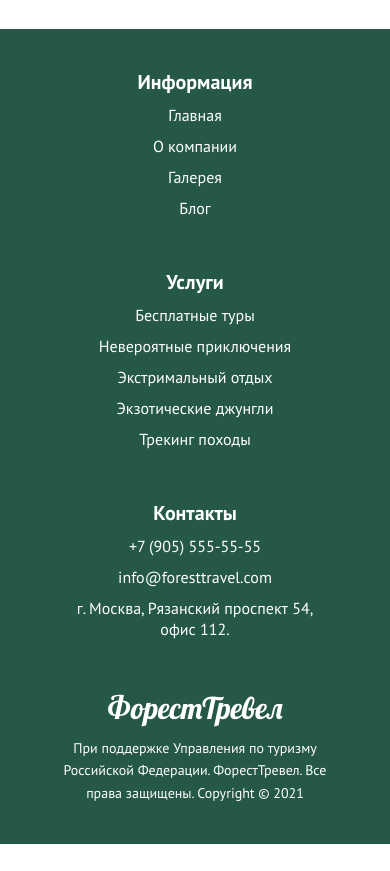
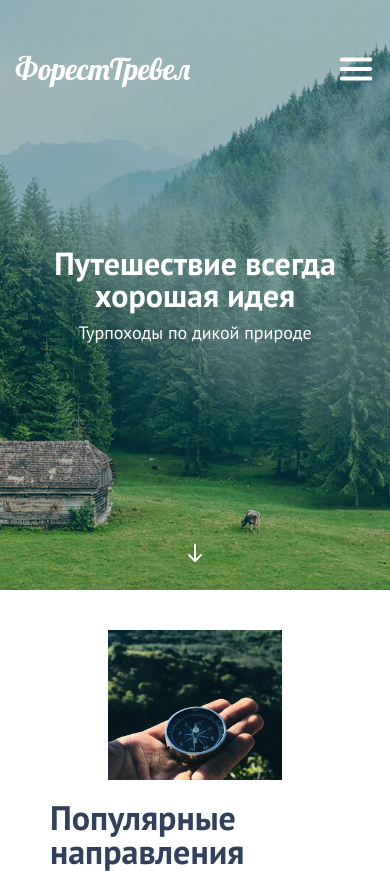
Before and after one commit to vulpes91/forest-travel-study-case, a plain HTML site: page index.html in a window 390 px wide. Shown: the top 871 px of the page. Before the commit the page ends 844 px from the top, so only its background shows below. Drawn offline with Linux system fonts and the light colour scheme.

Commit message:
адаптив + резинвоая вёрстка отдельных блоков

```diff
--- a/index.html
+++ b/index.html
@@ -35,7 +35,7 @@
 
 <body>
 
-    <header class="header none">
+    <header class="header">
         <!-- начало главного экрана-->
         <div class="header-top">
             <!-- содержит логотип, навигацию-->
@@ -67,7 +67,7 @@
         </a>
     </header> <!-- конец главного экрана-->
 
-    <main class="main none">
+    <main class="main">
         <!-- главная секция-->
         <div class="container">
             <article class="main-row">
--- a/styles/media.css
+++ b/styles/media.css
@@ -11,12 +11,14 @@
         height: 590px;
     }
 
+
+
     .header-top, .header-content {
     display: flex;
     justify-content: space-between;
     align-items: center;
 
-    width: 870px;
+    width: 100%;
     padding-left: 15px;
     padding-right: 15px;
     margin: 0 auto;
@@ -118,7 +120,7 @@
 /* -----------------------------------mobile landscape----------------------------------- */
 @media (max-width:899px) {
     .container {
-        width: 600px;
+        width: 100%;
     }
     .header-top, .header-content {
     width: 600px;
@@ -142,6 +144,14 @@
     .header-2 {
         font-size: 42px;
         line-height: 42px;
+    }
+
+    .header-top {
+        width: 100%;
+    }
+
+    .header-content {
+        width: 100%;
     }
 
     .main-row {
@@ -223,15 +233,20 @@
         width: 320px;
     }
 
+
     .logo {
     font-size: 30px;
     line-height: 37px;
     }
 
     .header-top, .header-content {
-    width: 320px;
+    width: 100%;
     padding-left: 15px;
     padding-right: 15px;
+    }
+
+    .header-top {
+        width: 100%;
     }
 
     .header-title {
@@ -249,6 +264,10 @@
     .main {
         padding-top: 40px;
         padding-bottom: 40px;
+    }
+
+    .main .container {
+        width: 100%;
     }
 
     .main-row {
```
